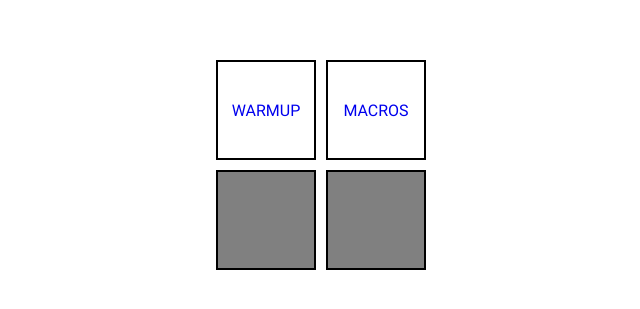
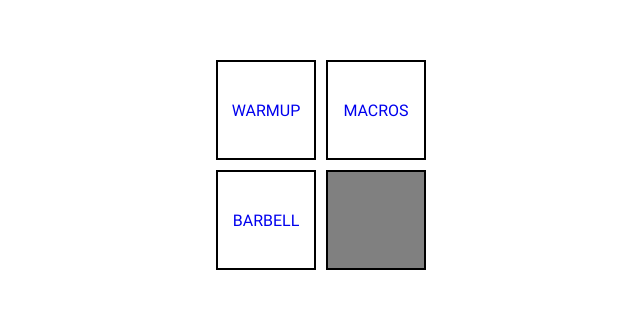
Before and after one commit to mbchoa/warmup, a React (Create React App) app in the folder web/: page / in a window 1280 px wide. Shown: the part 235-544 px from the top of the page, without its empty margins (319-959 px from the left). Built offline with nearby package versions, Linux system fonts and the light colour scheme.

Commit message:
Add Barbell tool to home menu

```diff
--- a/web/src/components/Home.js
+++ b/web/src/components/Home.js
@@ -5,7 +5,7 @@ const Home = () => (
   <div className="home">
     <Link className="home__warmup-link" to="/warmup">Warmup</Link>
     <Link className="home__macro-link" to="/macros">Macros</Link>
-    <div className="home__placeholder-left" />
+    <Link className="home__barbell-link" to="/barbell">Barbell</Link>
     <div className="home__placeholder-right" />
   </div>
 );
--- a/web/src/styles/_home.scss
+++ b/web/src/styles/_home.scss
@@ -4,12 +4,12 @@
   grid-template-rows: 100px 100px;
   grid-template-areas:
     "warmuplink macrolink"
-    "placeholder-left placeholder-right";
+    "barbelllink placeholder-right";
   grid-gap: 10px;
 
   &__warmup-link,
   &__macro-link,
-  &__placeholder-left,
+  &__barbell-link,
   &__placeholder-right {
     display: flex;
     justify-content: center;
@@ -18,7 +18,8 @@
   }
 
   &__warmup-link,
-  &__macro-link {
+  &__macro-link,
+  &__barbell-link {
     text-decoration: none;
     text-transform: uppercase;
     transition: 0.1s;
@@ -38,25 +39,20 @@
   }
 
   &__macro-link {
-    grid-area: macrolink
+    grid-area: macrolink;
   }
 
-  &__placeholder-left,
+  &__barbell-link {
+    grid-area: barbelllink;
+  }
+
   &__placeholder-right {
+    background-color: grey;
+    grid-area: placeholder-right;
     transition: 0.1s;
 
     &:hover {
       background-color: lightgrey;
     }
   }
-
-  &__placeholder-left {
-    background-color: grey;
-    grid-area: placeholder-left;
-  }
-
-  &__placeholder-right {
-    background-color: grey;
-    grid-area: placeholder-right
-  }
 }
```
